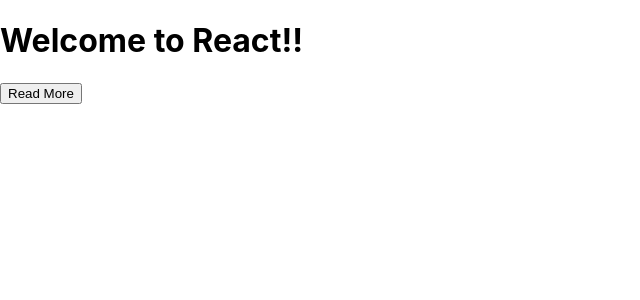
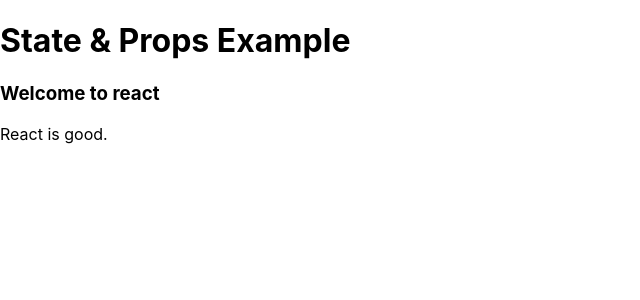
Before and after one commit to khalillakhdhar/statesprops, a React (Create React App) app: page / in a window 1280 px wide. Shown: the top 300 px of the page, without its empty margins (0-640 px from the left). Built offline with nearby package versions, Linux system fonts and the light colour scheme.

Commit message:
internalprops

```diff
--- a/src/App.js
+++ b/src/App.js
@@ -1,40 +1,33 @@
 import React, { Component } from 'react';
 class App extends React.Component {
-constructor() {
-super();
+constructor(props) {
+super(props);
 //let etat=true; (instable)=> perte de valeur lors de l'actualisation
-this.state = { displayBio: false }; // stateful component qui preserve l'etat si le component est chargé
-console.log('Component this', this);
-this.toggleBio = this.toggleBio.bind(this); // actualisation par rapport à l'éta
+this.state = { name: "react" }; // stateful component qui preserve l'etat si le component est chargé
+
 // bind pour force la relecture de nouvelle valeur
 
 }
-toggleBio(){
-  this.setState({displayBio: !this.state.displayBio});
-  }
+
   // Il est recommander de placer les méthodes personalisées aprés le constructeur et avant le render
 
   render() {
-const bio = this.state.displayBio ? (
-<div>
-<p><h3>React is one of the best js libraries.</h3></p>
-</div>
-) : null;
     return (
     <div>
-<h1>Welcome to React!!</h1>
-{
-this.state.displayBio ? (
+    <JTP jtpProp = {this.state.name}/>
+    </div>
+    );
+    }
+    }
+    class JTP extends React.Component {
+      render() {
+      return (
       <div>
-<p><h4>{ this.props.librairie } is wonderfull.</h4></p>
-<button onClick={this.toggleBio}> Show Less </button>
+      <h1>State & Props Example</h1>
+      <h3>Welcome to {this.props.jtpProp}</h3>
+      <p>React is good.</p>
       </div>
-) : (
-<div>
-<button onClick={this.toggleBio}> Read More </button>
-</div>
-)
+      );
       }
-</div>
-) } }
+      }
 export default App;
--- a/src/index.js
+++ b/src/index.js
@@ -7,7 +7,7 @@
 const root = ReactDOM.createRoot(document.getElementById('root'));
 root.render(
   <React.StrictMode>
-    <App librairie = "Reactjs!!" />
+    <App  />
   </React.StrictMode>
 );
 
```
Lines whose indentation alone changed are shown as unchanged.
